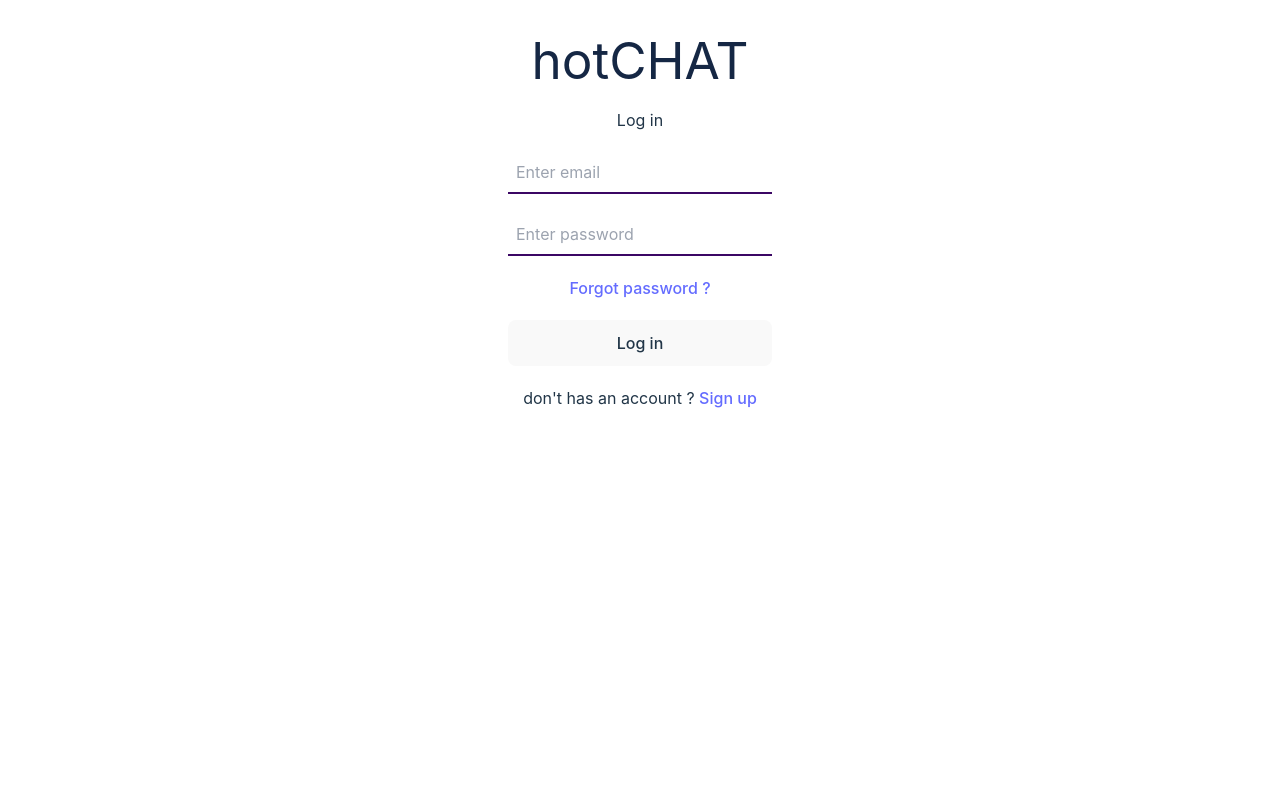
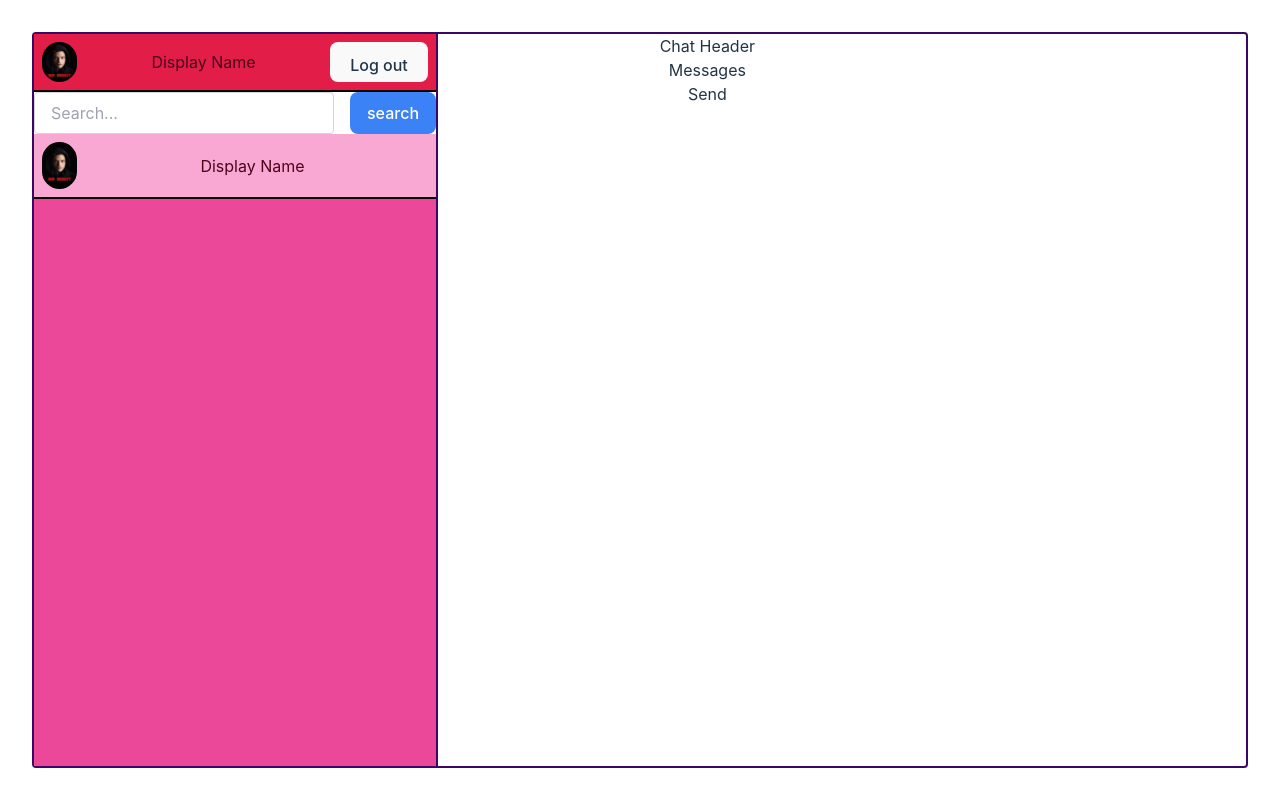
Before and after one commit to MGuruNikhil/theConnection, a React (Vite) app in the folder hot-chat/: page / in a window 1280 px wide. Built offline with nearby package versions, Linux system fonts and the light colour scheme.

Commit message:
Components

```diff
--- a/hot-chat/src/App.jsx
+++ b/hot-chat/src/App.jsx
@@ -11,8 +11,8 @@ function App() {
   return (
     <>
       {/* <Signup/> */}
-      <Login />
-      {/* <Chat /> */}
+      {/* <Login /> */}
+      <Chat />
     </>
   )
 }
--- a/hot-chat/src/index.css
+++ b/hot-chat/src/index.css
@@ -58,6 +58,16 @@ button:focus-visible {
   outline: 4px auto -webkit-focus-ring-color;
 }
 
+.scrollbar-hidden::-webkit-scrollbar {
+  display: none;
+}
+
+.scrollbar-hidden {
+  scrollbar-width: none;
+  -ms-overflow-style: none;
+}
+
+
 @media (prefers-color-scheme: light) {
   :root {
     color: #213547;
--- a/hot-chat/src/pages/components/ChatArea.jsx
+++ b/hot-chat/src/pages/components/ChatArea.jsx
@@ -1,8 +1,15 @@
 import React from 'react'
+import ChatHeader from './ChatHeader';
+import Messages from './Messages';
+import Send from './Send';
 
 const ChatArea = () => {
     return (
-        <div className="ChatArea w-2/3">Chat Area</div>
+        <div className="ChatArea w-2/3">
+            <ChatHeader />
+            <Messages />
+            <Send />
+        </div>
     );
 }
 
--- /dev/null
+++ b/hot-chat/src/pages/components/ChatHeader.jsx
@@ -0,0 +1,9 @@
+import React from 'react'
+
+const ChatHeader = () => {
+    return (
+        <div className="ChatHeader w-2/3">Chat Header</div>
+    );
+}
+
+export default ChatHeader;
--- /dev/null
+++ b/hot-chat/src/pages/components/ChatList.jsx
@@ -0,0 +1,15 @@
+import React from 'react'
+import Dummy from './Dummy.jpg'
+
+const ChatList = () => {
+    return (
+        <div className="ChatList bg-pink-500 h-full overflow-y-scroll scrollbar-hidden">
+            <div className="flex flex-row p-2 justify-between border-b-2 border-b-black border-solid bg-pink-300 overflow-hidden">
+                <img className='rounded-full object-cover' src={Dummy} alt="pp" width={'35px'} height={'35px'} />
+                <p className='self-center text-rose-950 flex-1'>Display Name</p>
+            </div>
+        </div>
+    );
+}
+
+export default ChatList;
--- /dev/null
+++ b/hot-chat/src/pages/components/Messages.jsx
@@ -0,0 +1,9 @@
+import React from 'react'
+
+const Messages = () => {
+    return (
+        <div className="Messages w-2/3">Messages</div>
+    );
+}
+
+export default Messages;
--- /dev/null
+++ b/hot-chat/src/pages/components/SearchBar.jsx
@@ -0,0 +1,17 @@
+import React from 'react'
+
+const SearchBar = () => {
+    return (
+        <div className="SearchBar flex items-center">
+            <input
+                type="text"
+                className="flex-grow px-4 py-2 border border-gray-300 rounded"
+                style={{ minWidth: '0' }}
+                placeholder='Search...'
+            />
+            <button className="ml-4 px-4 py-2 bg-blue-500 text-white">search</button>
+        </div>
+    );
+}
+
+export default SearchBar;
--- /dev/null
+++ b/hot-chat/src/pages/components/Send.jsx
@@ -0,0 +1,9 @@
+import React from 'react'
+
+const Send = () => {
+    return (
+        <div className="Send w-2/3">Send</div>
+    );
+}
+
+export default Send;
--- /dev/null
+++ b/hot-chat/src/pages/components/SideHeader.jsx
@@ -0,0 +1,14 @@
+import React from 'react'
+import Dummy from './Dummy.jpg'
+
+const SideHeader = () => {
+    return (
+        <div className="SideHeader flex flex-row p-2 justify-between border-b-2 border-b-black border-solid bg-rose-600 overflow-hidden">
+            <img src={Dummy} alt="pp" width={'35px'} height={'35px'} className='rounded-full object-cover'/>
+            <p className='self-center text-rose-950'>Display Name</p>
+            <button id='logout'>Log out</button>
+        </div>
+    );
+}
+
+export default SideHeader;
--- a/hot-chat/src/pages/components/Sidebar.jsx
+++ b/hot-chat/src/pages/components/Sidebar.jsx
@@ -1,8 +1,15 @@
 import React from 'react'
+import SideHeader from './SideHeader';
+import SearchBar from './SearchBar';
+import ChatList from './ChatList';
 
 const Sidebar = () => {
     return (
-        <div className="Sidebar w-1/3 border-r-solid border-r-purple-950 border-r-2">Sidebar</div>
+        <div className="Sidebar w-1/3 border-r-solid border-r-purple-950 border-r-2 flex flex-col">
+            <SideHeader />
+            <SearchBar />
+            <ChatList />
+        </div>
     );
 }
 
```
Also changed, not shown: hot-chat/src/pages/components/Dummy.jpg (added).
